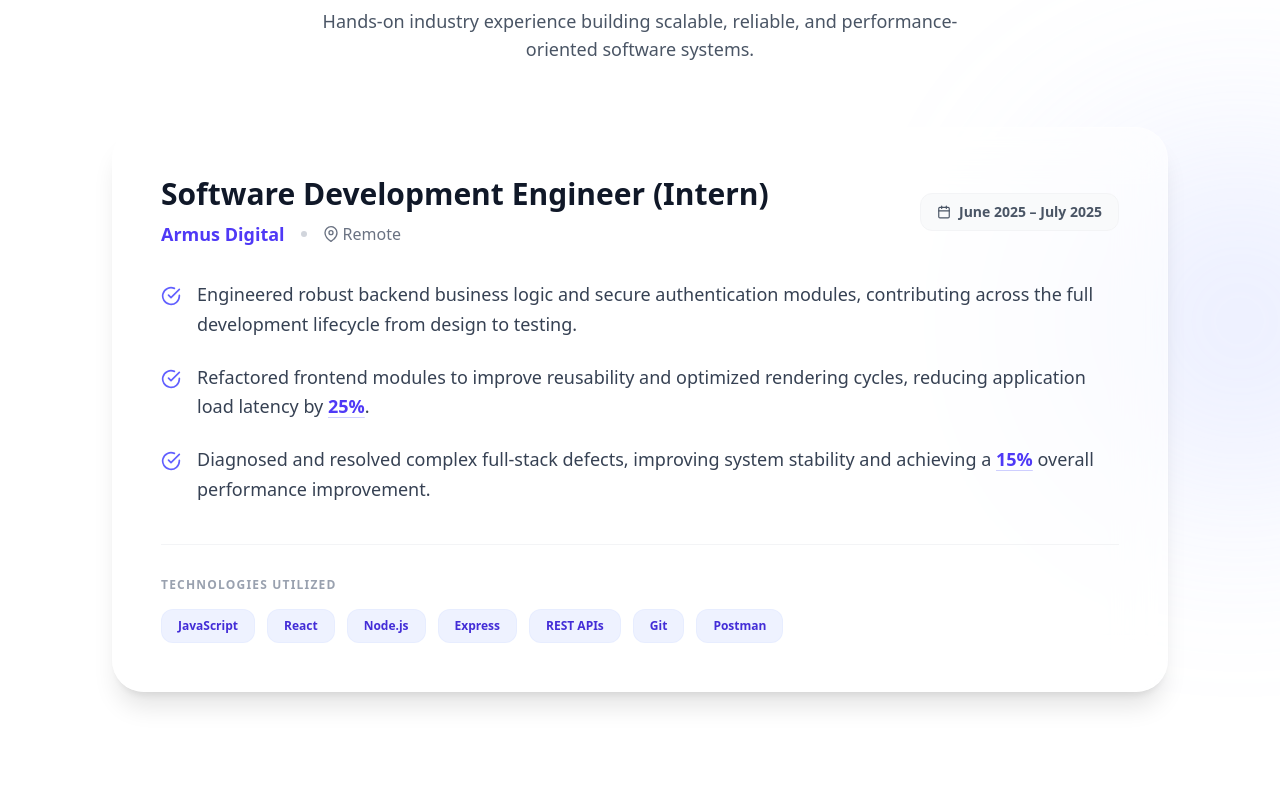
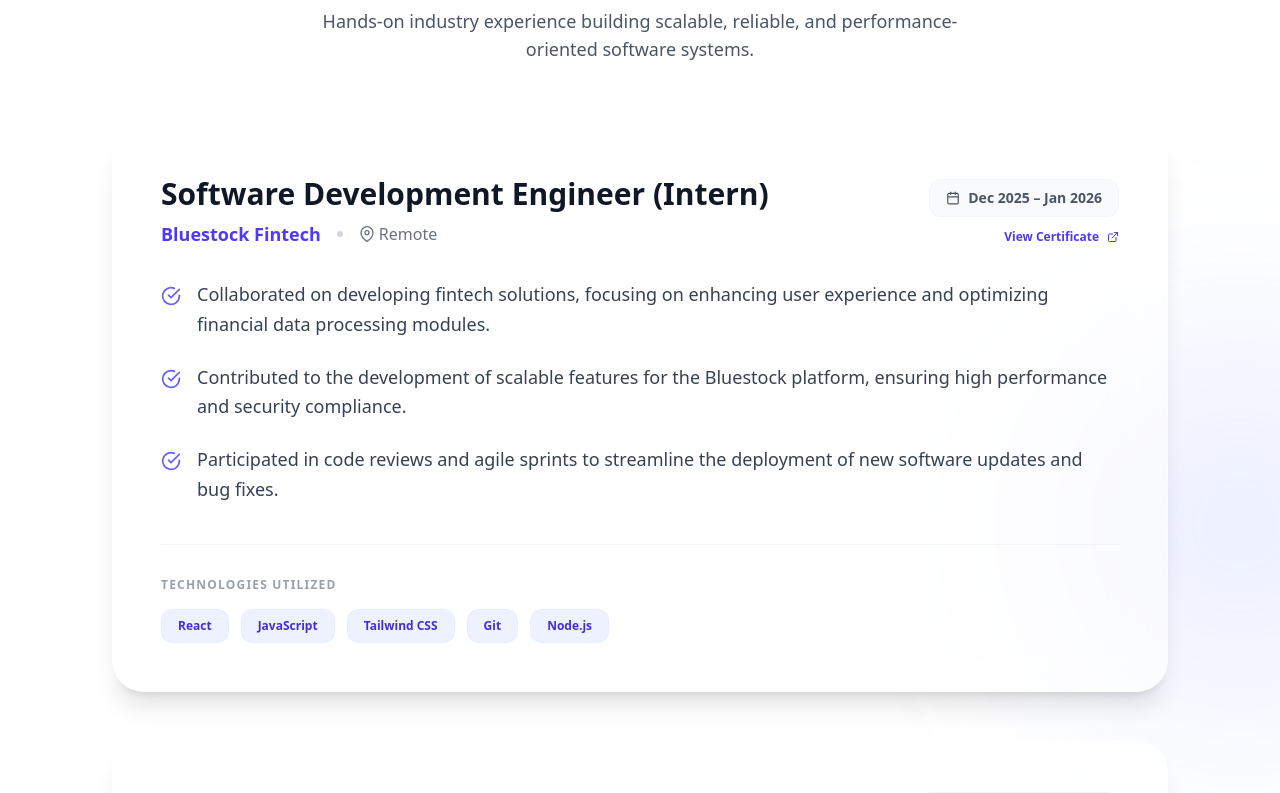
Before and after one commit to sourav-kr14/Portfolio, a React (Vite) app: page / in a window 1280 px wide. Shown: the part 3840-4633 px from the top of the page. Built offline with nearby package versions, Linux system fonts and the light colour scheme.

Commit message:
update: experience section

```diff
--- a/src/components/Experience/Experience.jsx
+++ b/src/components/Experience/Experience.jsx
@@ -1,19 +1,47 @@
 import React from "react";
 import { motion } from "framer-motion";
-import { FiCalendar, FiMapPin, FiCheckCircle } from "react-icons/fi";
+import { FiCalendar, FiMapPin, FiCheckCircle, FiExternalLink } from "react-icons/fi";
 import "../../index.css";
 
 const Experience = () => {
+  const experiences = [
+    {
+      role: "Software Development Engineer (Intern)",
+      company: "Bluestock Fintech",
+      location: "Remote",
+      duration: "Dec 2025 – Jan 2026",
+
+      certificateLink: "https://drive.google.com/file/d/1y0NxS2ahzHCYg7PqnUTTCHxzdnFouXa7/view?usp=sharing",
+      contributions: [
+        "Collaborated on developing fintech solutions, focusing on enhancing user experience and optimizing financial data processing modules.",
+        "Contributed to the development of scalable features for the Bluestock platform, ensuring high performance and security compliance.",
+        "Participated in code reviews and agile sprints to streamline the deployment of new software updates and bug fixes."
+      ],
+      techStack: ["React", "JavaScript", "Tailwind CSS", "Git", "Node.js"]
+    },
+    {
+      role: "Software Development Engineer (Intern)",
+      company: "Armus Digital",
+      location: "Remote",
+      duration: "June 2025 – July 2025",
+      certificateLink: "https://drive.google.com/file/d/1i0z1dk_yY74JCt8IcvUppOsmUTi5NASP/view?usp=sharing",
+      contributions: [
+        "Engineered robust backend business logic and secure authentication modules, contributing across the full development lifecycle from design to testing.",
+        "Refactored frontend modules to improve reusability and optimized rendering cycles, reducing application load latency by <span class='text-indigo-600 dark:text-indigo-400 font-bold underline decoration-indigo-500/30 underline-offset-4'>25%</span>.",
+        "Diagnosed and resolved complex full-stack defects, improving system stability and achieving a <span class='text-indigo-600 dark:text-indigo-400 font-bold underline decoration-indigo-500/30 underline-offset-4'>15%</span> overall performance improvement."
+      ],
+      techStack: ["JavaScript", "React", "Node.js", "Express", "REST APIs", "Git", "Postman"]
+    }
+  ];
+
   return (
     <section
       id="experience"
       className="relative bg-white dark:bg-slate-950 py-16 sm:py-24 overflow-hidden transition-colors duration-500"
     >
-
       <div className="absolute right-[-120px] top-1/3 w-80 h-80 bg-indigo-300 dark:bg-indigo-600/20 rounded-full blur-[120px] opacity-30 dark:opacity-20" />
 
       <div className="relative container mx-auto px-4 md:w-[85%]">
-        {/* SECTION HEADING */}
         <div className="text-center mb-16">
           <motion.h2
             initial={{ opacity: 0, y: 20 }}
@@ -24,52 +52,53 @@
             Experience
           </motion.h2>
           <p className="mt-4 text-gray-600 dark:text-gray-400 max-w-2xl mx-auto text-lg">
-            Hands-on industry experience building scalable, reliable, and
-            performance-oriented software systems.
+            Hands-on industry experience building scalable, reliable, and performance-oriented software systems.
           </p>
         </div>
 
-        {/* EXPERIENCE CARD */}
+        <div className="space-y-12">
+          {experiences.map((exp, index) => (
             <motion.div
+              key={index}
               initial={{ opacity: 0, y: 30 }}
               whileInView={{ opacity: 1, y: 0 }}
               viewport={{ once: true }}
-          transition={{ duration: 0.6 }}
-          className="
-            interactive-card group
-            bg-white/60 dark:bg-slate-900/40 backdrop-blur-xl rounded-[2rem] p-8 sm:p-12
-            shadow-xl border border-white/30 dark:border-slate-800
-            hover:shadow-indigo-500/10 transition-all duration-300
-          "
+              transition={{ duration: 0.6, delay: index * 0.1 }}
+              className="interactive-card group bg-white/60 dark:bg-slate-900/40 backdrop-blur-xl rounded-[2rem] p-8 sm:p-12 shadow-xl border border-white/30 dark:border-slate-800 hover:shadow-indigo-500/10 transition-all duration-300"
             >
-          {/* ROLE + COMPANY */}
               <div className="flex flex-col sm:flex-row sm:items-center sm:justify-between mb-8 gap-4">
                 <div>
                   <h3 className="text-2xl sm:text-3xl font-bold text-gray-900 dark:text-white group-hover:text-indigo-600 dark:group-hover:text-indigo-400 transition-colors">
-                Software Development Engineer (Intern)
+                    {exp.role}
                   </h3>
                   <div className="flex items-center gap-4 mt-2">
                     <p className="text-indigo-600 dark:text-indigo-400 font-bold text-lg flex items-center gap-2">
-                  Armus Digital
+                      {exp.company}
                     </p>
                     <span className="w-1.5 h-1.5 rounded-full bg-gray-300 dark:bg-gray-600" />
                     <p className="text-gray-500 dark:text-gray-400 font-medium flex items-center gap-1">
-                  <FiMapPin className="inline" /> Remote
+                      <FiMapPin className="inline" /> {exp.location}
                     </p>
                   </div>
                 </div>
+                <div className="flex flex-col items-end gap-3">
                   <div className="flex items-center gap-2 px-4 py-2 rounded-xl bg-gray-50 dark:bg-slate-800/50 border border-gray-100 dark:border-slate-700 text-gray-600 dark:text-gray-400 text-sm font-bold h-fit">
-              <FiCalendar /> June 2025 – July 2025
+                    <FiCalendar /> {exp.duration}
+                  </div>
+
+                  <a
+                    href={exp.certificateLink}
+                    target="_blank"
+                    rel="noopener noreferrer"
+                    className="flex items-center gap-2 text-xs font-bold text-indigo-600 dark:text-indigo-400 hover:underline"
+                  >
+                    View Certificate <FiExternalLink />
+                  </a>
                 </div>
               </div>
 
-          {/* CONTRIBUTIONS */}
               <ul className="space-y-6 mb-10">
-            {[
-              "Engineered robust backend business logic and secure authentication modules, contributing across the full development lifecycle from design to testing.",
-              "Refactored frontend modules to improve reusability and optimized rendering cycles, reducing application load latency by <span class='text-indigo-600 dark:text-indigo-400 font-bold underline decoration-indigo-500/30 underline-offset-4'>25%</span>.",
-              "Diagnosed and resolved complex full-stack defects, improving system stability and achieving a <span class='text-indigo-600 dark:text-indigo-400 font-bold underline decoration-indigo-500/30 underline-offset-4'>15%</span> overall performance improvement."
-            ].map((text, i) => (
+                {exp.contributions.map((text, i) => (
                   <li key={i} className="flex items-start gap-4 text-gray-700 dark:text-gray-300 leading-relaxed text-lg">
                     <FiCheckCircle className="mt-1.5 text-indigo-500 flex-shrink-0 text-xl" />
                     <span dangerouslySetInnerHTML={{ __html: text }} />
@@ -77,28 +106,21 @@
                 ))}
               </ul>
 
-          {/* TECH STACK */}
               <div className="pt-8 border-t border-gray-100 dark:border-slate-800">
                 <p className="text-xs font-black text-gray-400 dark:text-gray-500 uppercase tracking-widest mb-4">
                   Technologies Utilized
                 </p>
                 <div className="flex flex-wrap gap-3">
-              {[
-                "JavaScript", "React", "Node.js", "Express",
-                "REST APIs", "Git", "Postman"
-              ].map((tech, index) => (
-                <span
-                  key={index}
-                  className="text-xs px-4 py-2 rounded-xl
-                  bg-indigo-50 dark:bg-indigo-900/30 text-indigo-700 dark:text-indigo-300
-                  font-bold border border-indigo-100/50 dark:border-indigo-800/20"
-                >
+                  {exp.techStack.map((tech, i) => (
+                    <span key={i} className="text-xs px-4 py-2 rounded-xl bg-indigo-50 dark:bg-indigo-900/30 text-indigo-700 dark:text-indigo-300 font-bold border border-indigo-100/50 dark:border-indigo-800/20">
                       {tech}
                     </span>
                   ))}
                 </div>
               </div>
             </motion.div>
+          ))}
+        </div>
       </div>
     </section>
   );
```
Lines whose indentation alone changed are shown as unchanged.
